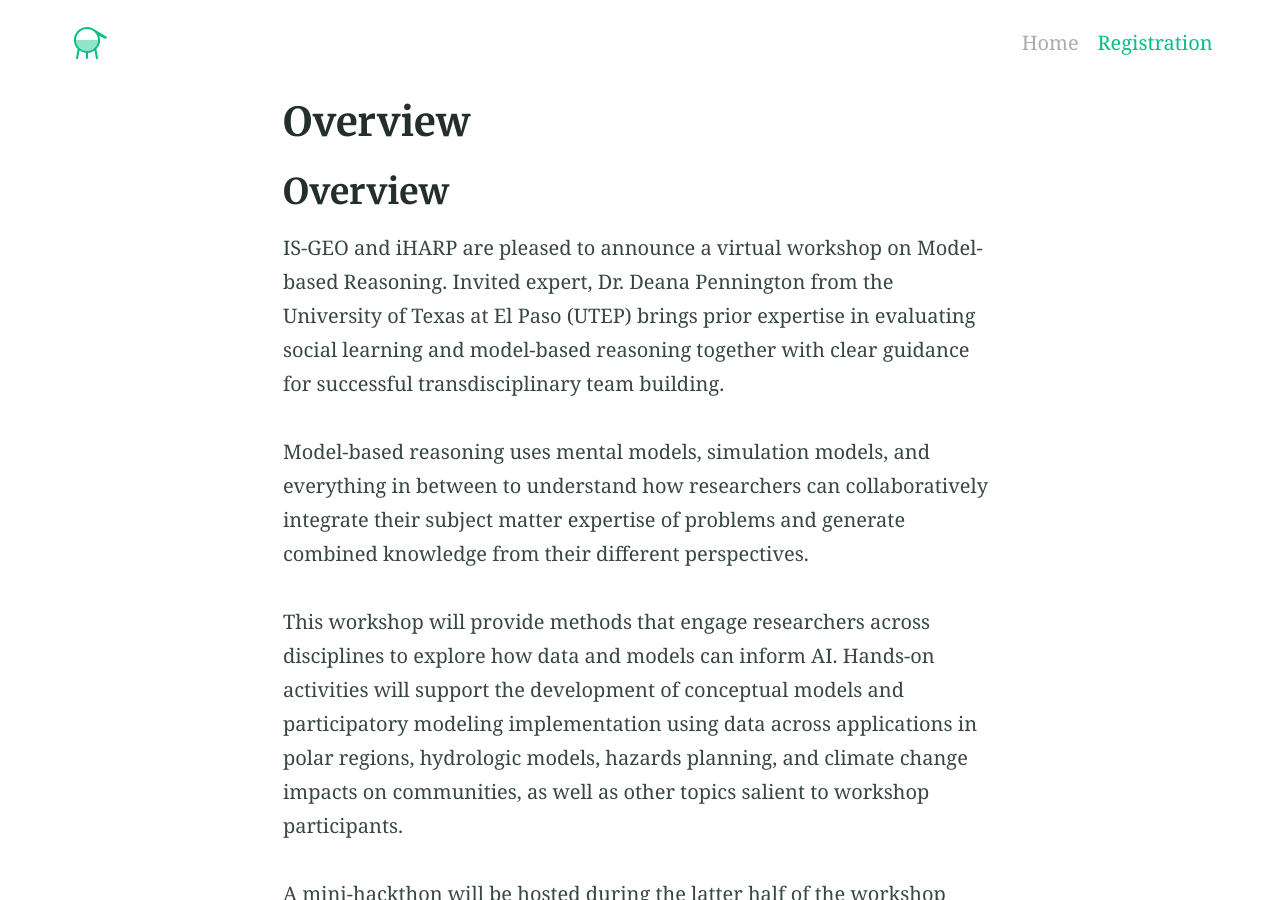
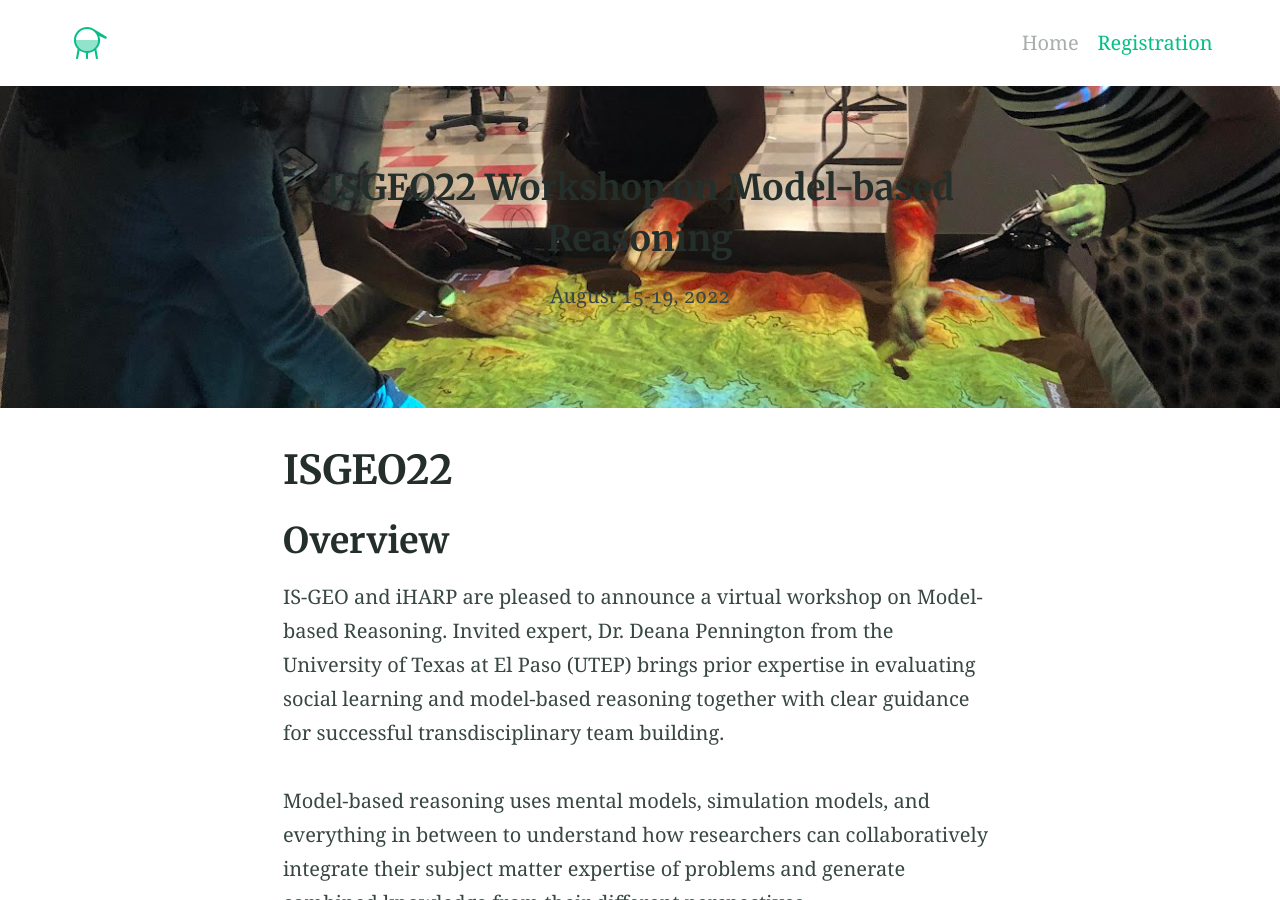
Before and after one commit to IS-GEO/ISGEO-22, a Jekyll site: the page built from index.md, in a window 1280 px wide and 900 px high. Built offline with Jekyll 4.4.1, drawn with Linux system fonts in a browser that asks for light colours; our own code applies the rules of GitHub Pages for plain Markdown files.

Commit message:
corrected header

```diff
--- a/index.md
+++ b/index.md
@@ -3,8 +3,8 @@
 feature_text: |
   ## ISGEO22 Workshop on Model-based Reasoning
   August 15-19, 2022
-feature_image: "assets/ISGEO19-header.jpeg:
-feature_image: "https://picsum.photos/1300/400?image=989"
+feature_image: "assets/ISGEO19-header.jpeg"
+#feature_image: "https://picsum.photos/1300/400?image=989"
 excerpt: "[IS-GEO](https://is-geo.org/) and iHARP are pleased to announce a virtual workshop on Model-based Reasoning. Invited expert, [Dr. Deana Pennington](https://www.linkedin.com/in/deanapennington/) from the University of Texas at El Paso (UTEP) brings prior expertise in evaluating social learning and model-based reasoning together with clear guidance for successful transdisciplinary team building. "
 ---
 
```
